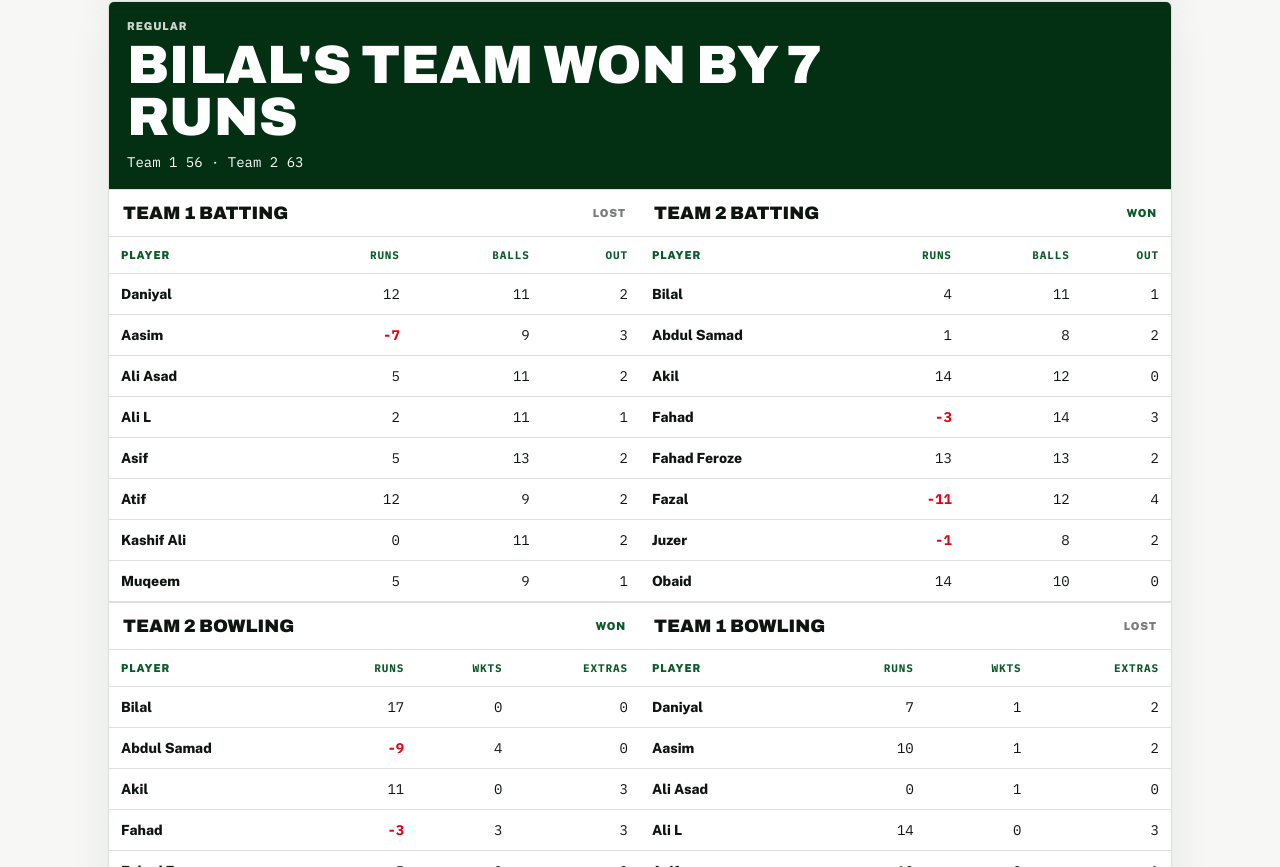
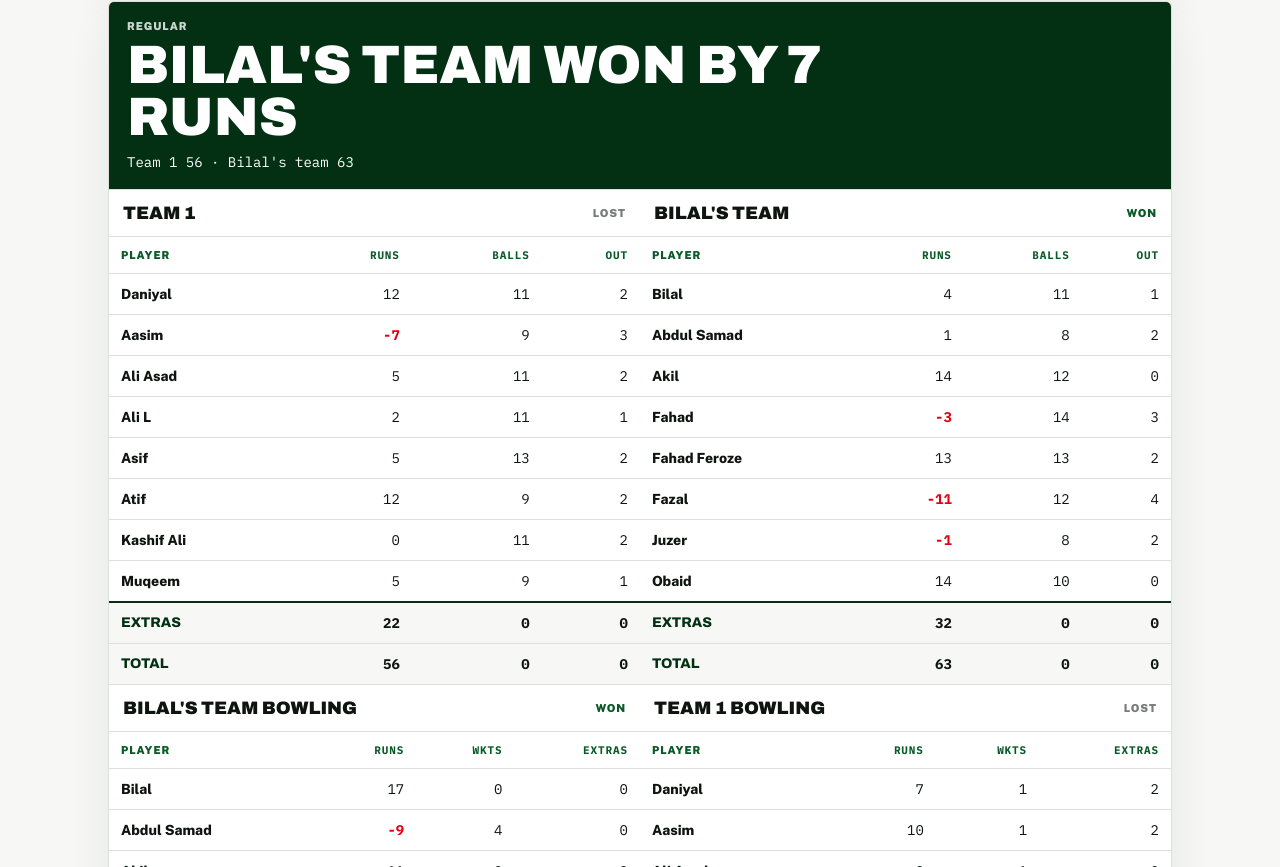
Before and after one commit to fahadferoze88-dev/CricketSG, a React (Vite) app: page / in a window 1280 px wide. Shown: the part 1233-2100 px from the top of the page. Built offline with nearby package versions, Linux system fonts and the light colour scheme.

Commit message:
Add scorecard totals and captain team labels

```diff
--- a/src/main.jsx
+++ b/src/main.jsx
@@ -168,6 +168,7 @@ function DayLeaders({ leaders }) {
 function MatchCard({ match }) {
   const teams = groupBy(match.batting, "team_slot");
   const bowlingTeams = groupBy(match.bowling, "team_slot");
+  const footers = scorecardFooters(match);
   return (
     <article className="match-card">
       <div className="result-hero">
@@ -175,8 +176,8 @@ function MatchCard({ match }) {
         <h3>{matchResultText(match)}</h3>
         {match.has_true_totals && match.team_totals && (
           <p>
-            Team 1 {formatStat(match.team_totals["Team 1"], "integer")} · Team 2{" "}
-            {formatStat(match.team_totals["Team 2"], "integer")}
+            {sideLabel(match, "Team 1")} {formatStat(match.team_totals["Team 1"], "integer")} ·{" "}
+            {sideLabel(match, "Team 2")} {formatStat(match.team_totals["Team 2"], "integer")}
           </p>
         )}
       </div>
@@ -184,9 +185,10 @@ function MatchCard({ match }) {
         {Object.entries(teams).map(([teamSlot, rows]) => (
           <ScorecardBlock
             key={teamSlot}
-            title={`${display(teamSlot)} batting`}
+            title={sideLabel(match, teamSlot)}
             side={rows[0]?.side}
             rows={rows}
+            footerRows={footers.batting.get(teamSlot)}
             columns={[
               ["player", "Player"],
               ["runs", "Runs", "integer"],
@@ -198,9 +200,10 @@ function MatchCard({ match }) {
         {Object.entries(bowlingTeams).map(([teamSlot, rows]) => (
           <ScorecardBlock
             key={`${teamSlot}-bowling`}
-            title={`${display(teamSlot)} bowling`}
+            title={`${sideLabel(match, teamSlot)} bowling`}
             side={rows[0]?.side}
             rows={rows}
+            footerRows={footers.bowling.get(teamSlot)}
             columns={[
               ["player", "Player"],
               ["runs", "Runs", "integer"],
@@ -214,14 +217,14 @@ function MatchCard({ match }) {
   );
 }
 
-function ScorecardBlock({ title, side, rows, columns }) {
+function ScorecardBlock({ title, side, rows, columns, footerRows }) {
   return (
     <details className="scorecard" open>
       <summary>
         <span>{title}</span>
         <span className={side === "Won" ? "side won" : "side"}>{display(side)}</span>
       </summary>
-      <Table rows={rows} columns={columns} compact />
+      <Table rows={rows} columns={columns} footerRows={footerRows} compact />
     </details>
   );
 }
@@ -471,7 +474,7 @@ function LeaderboardTable({ type, rows, compact = false }) {
   );
 }
 
-function Table({ rows, columns, ranked = false, compact = false }) {
+function Table({ rows, columns, ranked = false, compact = false, footerRows = [] }) {
   const optionalColumns = columns.filter(([, , kind]) => kind?.includes("optional"));
   return (
     <div className={compact ? "table-wrap compact" : "table-wrap"}>
@@ -515,6 +518,20 @@ function Table({ rows, columns, ranked = false, compact = false }) {
             </React.Fragment>
           ))}
         </tbody>
+        {footerRows.length > 0 && (
+          <tfoot>
+            {footerRows.map((row) => (
+              <tr key={row.player}>
+                {ranked && <td className="rank-col" />}
+                {columns.map(([key, , kind]) => (
+                  <td key={key} className={cellClass(row[key], kind)} data-label={key}>
+                    {renderCell(row[key], kind)}
+                  </td>
+                ))}
+              </tr>
+            ))}
+          </tfoot>
+        )}
       </table>
     </div>
   );
@@ -697,6 +714,36 @@ function matchResultText(match) {
   return `${match.winning_captain}'s team won`;
 }
 
+function scorecardFooters(match) {
+  const batting = new Map();
+  const bowling = new Map();
+  if (!match.has_true_totals || !Array.isArray(match.innings)) return { batting, bowling };
+
+  for (const innings of match.innings) {
+    batting.set(innings.batting_slot, [
+      { player: "Extras", runs: innings.batting_extras, balls_faced: "", out: "" },
+      { player: "Total", runs: innings.total, balls_faced: "", out: "" },
+    ]);
+    bowling.set(innings.bowling_slot, [
+      { player: "Run Outs", runs: innings.bowling_run_outs, wickets: "", extras: "" },
+      { player: "Total", runs: innings.total, wickets: "", extras: "" },
+    ]);
+  }
+
+  return { batting, bowling };
+}
+
+function sideLabel(match, teamSlot) {
+  const captain = captainForSlot(match, teamSlot);
+  return captain ? `${captain}${captain.endsWith("s") ? "'" : "'s"} team` : display(teamSlot);
+}
+
+function captainForSlot(match, teamSlot) {
+  if (match.winner_slot === teamSlot) return match.winning_captain;
+  if (match.winner_slot && match.winner_slot !== teamSlot) return match.losing_captain;
+  return null;
+}
+
 function renderCell(value, kind = "") {
   if (kind.includes("integer") || kind.includes("decimal") || kind.includes("percent") || kind.includes("strike")) {
     return <span className="num">{formatStat(value, kind)}</span>;
--- a/src/styles.css
+++ b/src/styles.css
@@ -394,6 +394,26 @@ tbody tr {
 
 tbody tr:nth-child(even) {
   background: var(--zebra);
+}
+
+tfoot tr {
+  background: var(--chalk);
+  border-top: 2px solid var(--green);
+  font-weight: 900;
+}
+
+tfoot tr + tr {
+  border-top: 1px solid var(--line);
+}
+
+tfoot td {
+  border-bottom: 0;
+}
+
+tfoot td:first-child {
+  color: var(--green);
+  font-family: "Archivo", "Archivo Local", Impact, sans-serif;
+  text-transform: uppercase;
 }
 
 .mobile-detail-row {
```
Also changed, not shown: public/data.json, 6 other files (tests, documents, lock files or other folders).
